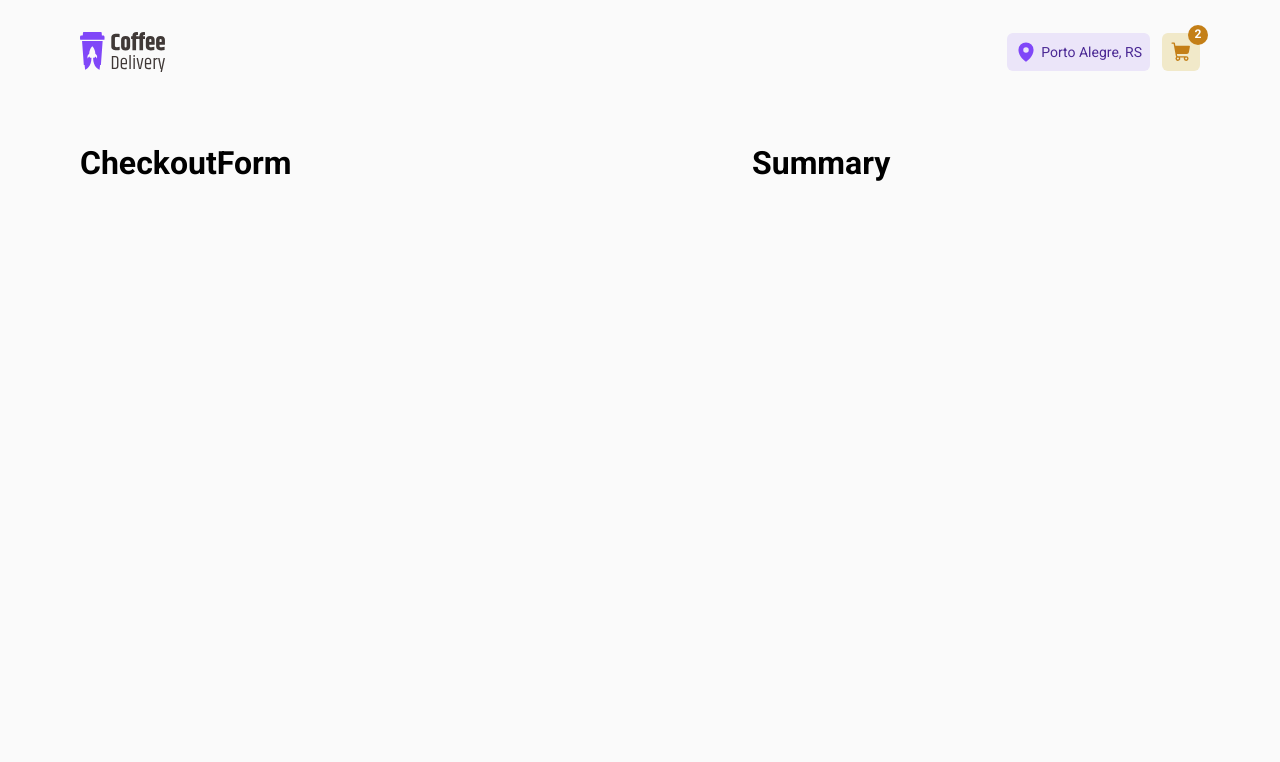
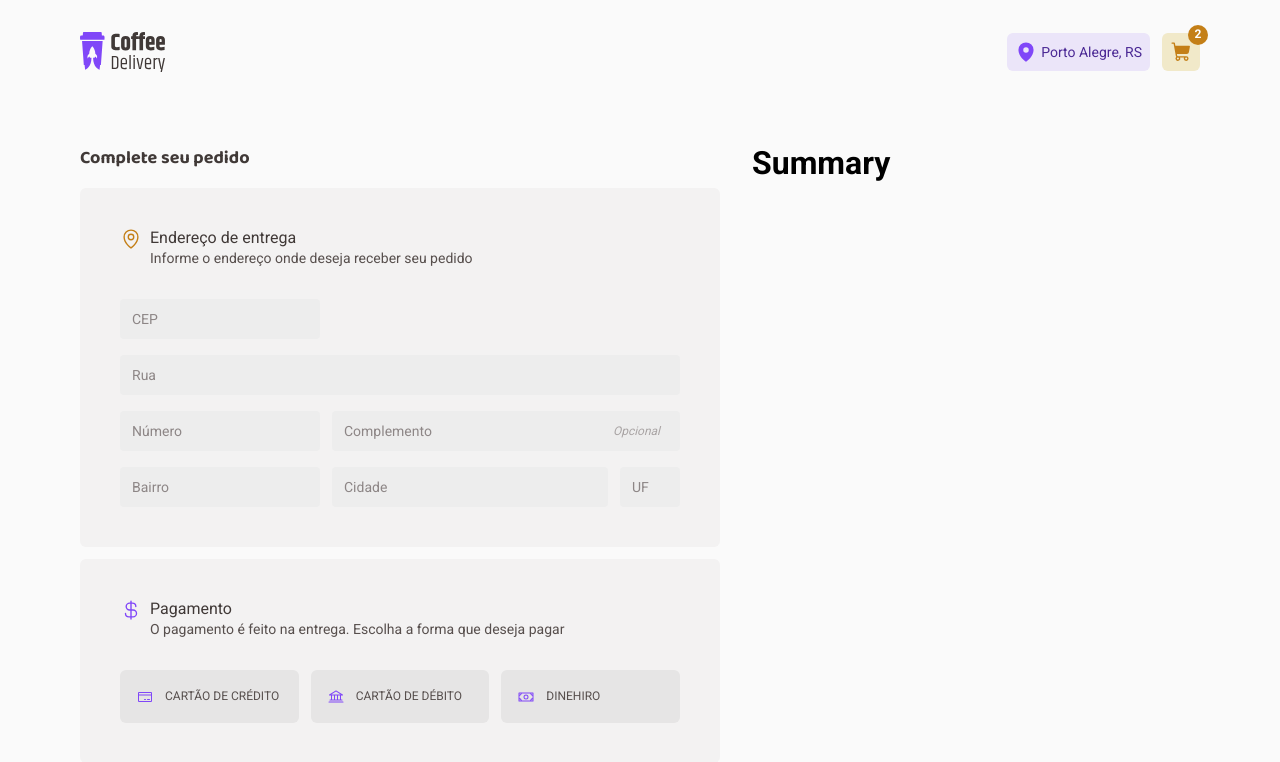
Before and after one commit to wwilliamsantana/store-ig, a React (Vite) app: page /checkout in a window 1280 px wide. Shown: the top 762 px of the page. Built offline with nearby package versions, Linux system fonts and the light colour scheme.

Commit message:
feat: Form Checkout

```diff
--- a/package.json
+++ b/package.json
@@ -11,6 +11,7 @@
   },
   "dependencies": {
     "@phosphor-icons/react": "^2.0.15",
+    "@radix-ui/react-radio-group": "^1.1.3",
     "react": "^18.2.0",
     "react-dom": "^18.2.0",
     "react-router-dom": "^6.22.1",
--- a/src/components/FormCheckout/index.tsx
+++ b/src/components/FormCheckout/index.tsx
@@ -1,3 +1,84 @@
+import {
+  Bank,
+  CreditCard,
+  CurrencyDollar,
+  MapPin,
+  Money,
+} from '@phosphor-icons/react'
+import {
+  AddressWrapper,
+  FormContainer,
+  FormContent,
+  TitleSubtitle,
+  Inputs,
+  PaymentOption,
+  Root,
+  Item,
+} from './styles'
+
 export function FormCheckout() {
-  return <h1>CheckoutForm</h1>
+  return (
+    <FormContainer>
+      <h2>Complete seu pedido</h2>
+      <FormContent>
+        <AddressWrapper>
+          <TitleSubtitle>
+            <MapPin color="#C47F17" />{' '}
+            <div>
+              <span>Endereço de entrega</span>{' '}
+              <p>Informe o endereço onde deseja receber seu pedido</p>
+            </div>
+          </TitleSubtitle>
+
+          <Inputs>
+            <input type="number" placeholder="CEP" className="cep" />
+            <input type="text" placeholder="Rua" className="rua" />
+
+            <div className="numberComplement">
+              <input type="number" placeholder="Número" className="numero" />
+              <input
+                type="text"
+                placeholder="Complemento"
+                className="complemento"
+              />
+              <span>Opcional</span>
+            </div>
+
+            <div>
+              <input type="text" placeholder="Bairro" className="bairro" />
+              <input type="text" placeholder="Cidade" className="cidade" />
+              <input type="text" placeholder="UF" className="uf" />
+            </div>
+          </Inputs>
+        </AddressWrapper>
+
+        <PaymentOption>
+          <TitleSubtitle>
+            <CurrencyDollar color="#8047f8" />{' '}
+            <div>
+              <span>Pagamento</span>{' '}
+              <p>
+                O pagamento é feito na entrega. Escolha a forma que deseja pagar
+              </p>
+            </div>
+          </TitleSubtitle>
+
+          <Root>
+            <Item value="credit">
+              <CreditCard />
+              Cartão de crédito
+            </Item>
+            <Item value="debit">
+              <Bank />
+              Cartão de débito
+            </Item>
+            <Item value="money">
+              <Money />
+              Dinehiro
+            </Item>
+          </Root>
+        </PaymentOption>
+      </FormContent>
+    </FormContainer>
+  )
 }
--- a/src/components/FormCheckout/styles.ts
+++ b/src/components/FormCheckout/styles.ts
@@ -0,0 +1,160 @@
+import * as RadioGroup from '@radix-ui/react-radio-group'
+import styled from 'styled-components'
+
+export const FormContainer = styled.div`
+  width: 100%;
+
+  h2 {
+    color: ${(props) => props.theme.baseSubtitle};
+    font-size: 1.125rem;
+    font-family: 'Baloo 2', sans-serif;
+  }
+`
+
+export const FormContent = styled.form`
+  margin-top: 1rem;
+`
+
+export const AddressWrapper = styled.div`
+  background-color: ${(props) => props.theme.baseCard};
+  padding: 2.5rem;
+  border-radius: 6px;
+  width: 100%;
+`
+
+export const TitleSubtitle = styled.div`
+  display: flex;
+  align-items: flex-start;
+  gap: 0.5rem;
+
+  svg {
+    width: 1.375rem;
+    height: 1.375rem;
+  }
+
+  div span {
+    color: ${(props) => props.theme.baseSubtitle};
+    line-height: 130%;
+  }
+
+  div p {
+    color: ${(props) => props.theme.baseText};
+    font-size: 0.875rem;
+    line-height: 130%;
+  }
+`
+export const Inputs = styled.div`
+  margin-top: 2rem;
+  display: flex;
+  flex-direction: column;
+  gap: 1rem;
+
+  input {
+    background-color: ${(props) => props.theme.baseInput};
+    padding: 0.75rem;
+    border-radius: 4px;
+    border: none;
+    font-size: 0.875rem;
+
+    &::placeholder {
+      color: ${(props) => props.theme.baseLabel};
+      font-size: 0.875rem;
+    }
+  }
+
+  input.cep {
+    width: 12.5rem;
+  }
+
+  input.rua {
+    flex: 1;
+  }
+
+  div.numberComplement {
+    display: flex;
+    align-items: center;
+    gap: 0.75rem;
+    position: relative;
+
+    input.numero {
+      width: 12.5rem;
+    }
+
+    input.complemento {
+      flex: 1;
+    }
+
+    span {
+      color: ${(props) => props.theme.baseLabel};
+      font-style: italic;
+      font-size: 0.75rem;
+      position: absolute;
+      right: 20px;
+      opacity: 0.7;
+    }
+  }
+
+  div:last-child {
+    display: flex;
+    gap: 0.75rem;
+    align-items: center;
+
+    input.bairro {
+      width: 12.5rem;
+    }
+
+    input.cidade {
+      flex: 1;
+    }
+
+    input.uf {
+      width: 3.75rem;
+    }
+  }
+`
+
+export const PaymentOption = styled.div`
+  background-color: ${(props) => props.theme.baseCard};
+  padding: 2.5rem;
+  border-radius: 6px;
+  width: 100%;
+  margin-top: 0.75rem;
+`
+
+export const Root = styled(RadioGroup.Root)`
+  display: flex;
+  align-items: center;
+  gap: 0.75rem;
+  margin-top: 2rem;
+`
+
+export const Item = styled(RadioGroup.Item)`
+  display: flex;
+  align-items: center;
+  gap: 0.75rem;
+  flex: 1;
+
+  background-color: ${(props) => props.theme.baseButton};
+  border-radius: 6px;
+  padding: 1rem;
+  border: 1px solid transparent;
+  color: ${(props) => props.theme.baseText};
+  text-transform: uppercase;
+  font-size: 0.75rem;
+  line-height: 160%;
+
+  svg {
+    color: ${(props) => props.theme.purple};
+    width: 1rem;
+    height: 1rem;
+  }
+
+  &[data-state='checked'] {
+    background-color: ${(props) => props.theme.purpleLight};
+    border: 1px solid ${(props) => props.theme.purple};
+  }
+
+  &:hover {
+    background-color: ${(props) => props.theme.baseHover};
+  }
+`
--- a/src/pages/Checkout/styles.ts
+++ b/src/pages/Checkout/styles.ts
@@ -4,6 +4,7 @@ export const CheckoutContainer = styled.div`
   max-width: 70rem;
   margin: 0 auto;
   width: 100%;
+  gap: 2rem;
 
   display: grid;
   grid-template-columns: 1fr 448px;
```
Also changed, not shown: 1 other file (tests, documents, lock files or other folders).
